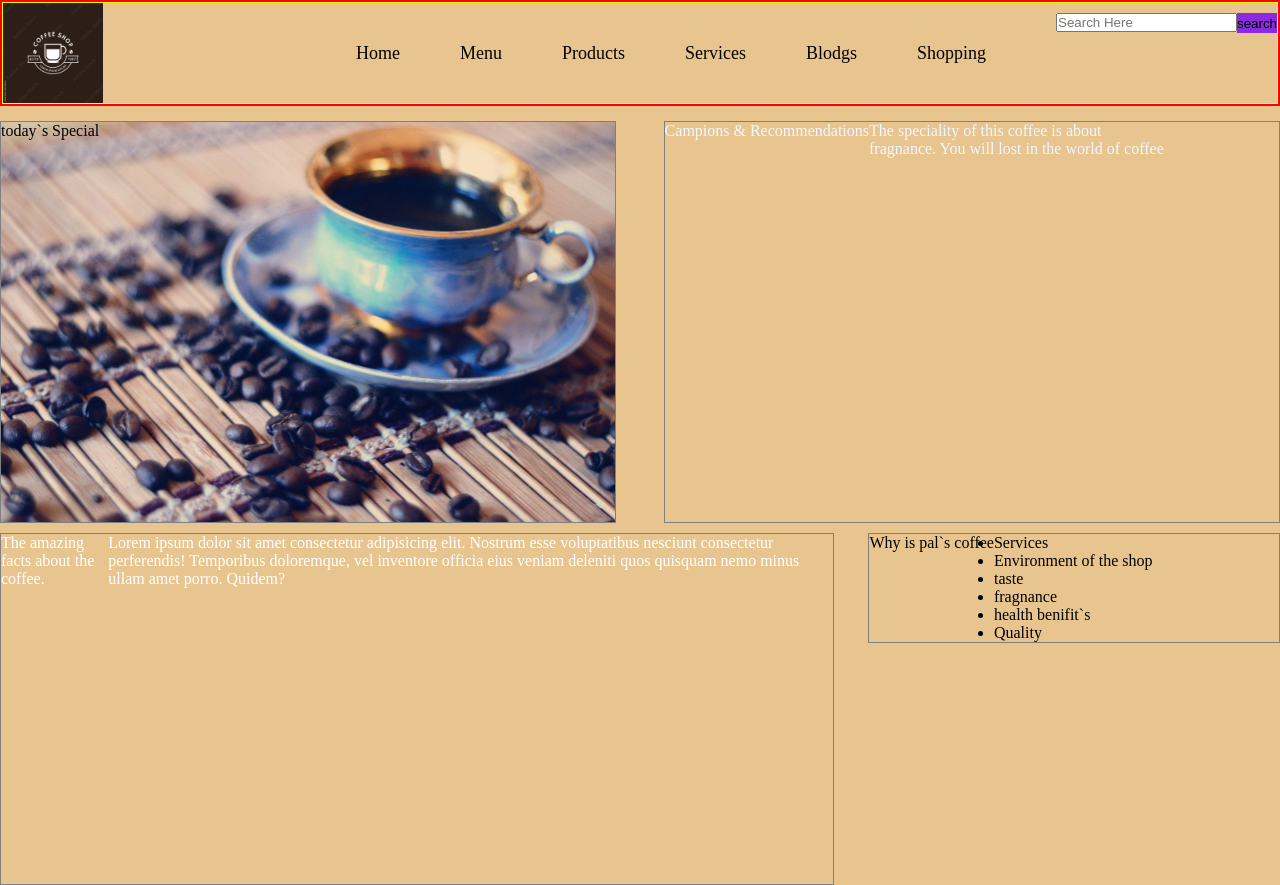
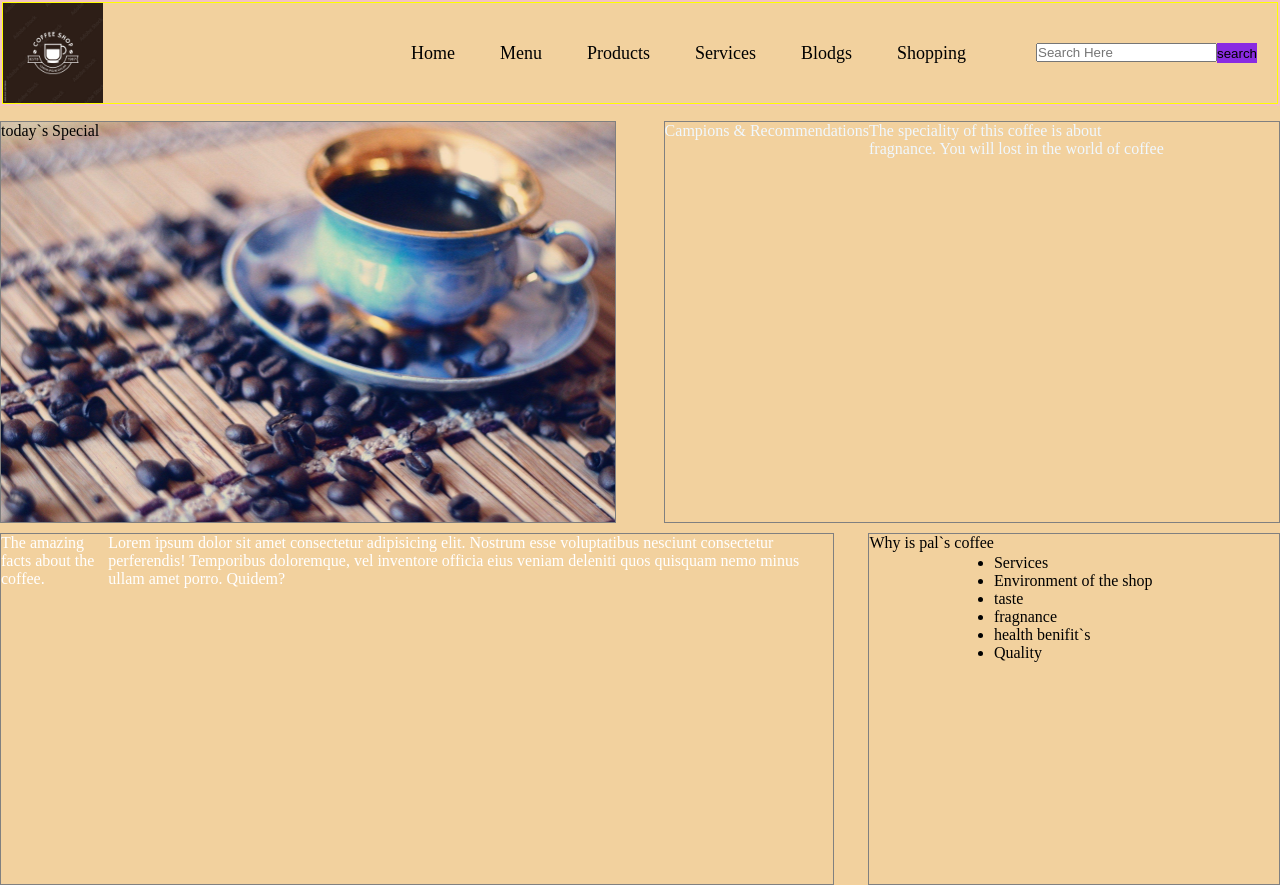
Before and after one commit to surenpal/coffee-shop, a plain HTML site: page index.html in a window 1280 px wide. Drawn offline with Linux system fonts and the light colour scheme.

Commit message:
css changes

```diff
--- a/styles.css
+++ b/styles.css
@@ -4,11 +4,11 @@
     border: border-box;
 }
 body{
-    background-color: hwb(36 56% 9%);
+    background-color: hwb(36 62% 5%);
 }
 
 .navigation-bar{
-    border: 2px solid red;
+    border: 2px solid rgb(243, 195, 195);
 }
 
 .nav-logo{
@@ -34,10 +34,10 @@ body{
     text-align: center;
     justify-content: center;
     align-items: center;
-
+    margin-left: 45px;
 }
 .menu ul li {
-    margin-left: 60px;
+    margin-left: 45px;
     list-style: none;
     color: black;
     font-size: large;
@@ -48,12 +48,13 @@ body{
     color: red;
 }
 input{
-    margin-top: 10px;
+    margin-top: 40px;
     margin-left: 70px;
     height: 15px;
 }
 button{
-    margin-top: 10px;
+    margin-top: 40px;
+    margin-right: 20px;
     border: none;
     height: 20px;
     width: 40px;
@@ -103,6 +104,9 @@ button{
     float: right;
     margin-top: 10px;
     border: 1px solid grey;
-    height: 350;
+    height: 350px;
     width: 32%;
 }
+.aside ul{
+    margin-top: 20px;
+}
```
